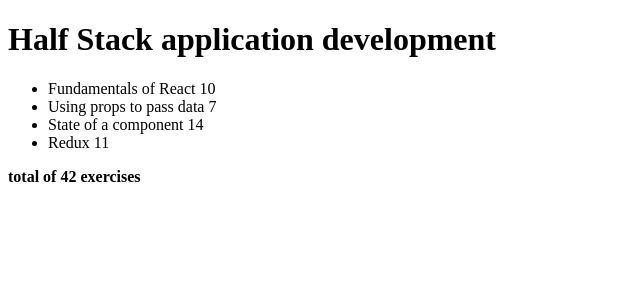
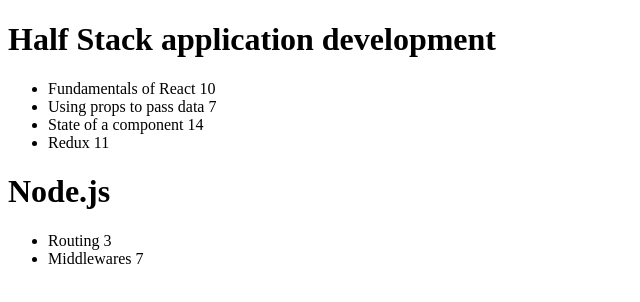
Before and after one commit to omarFarooq21/FullStackOpen, a React (Vite) app: page / in a window 1280 px wide. Shown: the top 302 px of the page, without its empty margins (0-640 px from the left). Built offline with nearby package versions, Linux system fonts and the light colour scheme.

Commit message:
2.5: Separate module step10

```diff
--- a/src/App.jsx
+++ b/src/App.jsx
@@ -1,6 +1,7 @@
 import Course from './components/Course'
 const App = () => {
-  const course = {
+  const courses = [
+  {
     id: 1,
     name: 'Half Stack application development',
     parts: [
@@ -24,10 +25,27 @@
         exercises: 11,
         id: 4
       }
+    ],
+  },
+  {
+    id: 2,
+    name: 'Node.js',
+    parts: [
+      {
+        name: 'Routing',
+        exercises: 3,
+        id: 1
+      },
+      {
+        name: 'Middlewares',
+        exercises: 7,
+        id: 2
+      }
     ]
   }
+]
 
-  return <Course course={course} />
+  return <Course courses={courses} />
 }
 
 export default App
--- a/src/components/Course.jsx
+++ b/src/components/Course.jsx
@@ -1,24 +1,30 @@
-const Course = ({course}) => {
-  console.log(course.parts)
-  const total = course.parts.reduce(
-    (sum, course) => {
-      return sum + course.exercises
-    }, 0
-  )
-  console.log(total)
+const Course = ({courses}) => {
+  // console.log(courses[0])
   return(
     <>
-     <h1>
-      {course.name}
-     </h1>
-     <ul>
-      {course.parts.map( (item) => <li key = {item.id}>{item.name} {item.exercises}</li>) }
-     </ul>
+    {
+      courses.map( (course) => {
+        return(
+          <>
+            <h1 key = {course.id}>
+              {course.name}
+            </h1>
+            {
+              <ul>
+                {course.parts.map((part) => {
+                  return(
+                    <>
+                      <li key={part.id}>{part.name} {part.exercises}</li>
+                    </>
+                  )
+                })}
+              </ul>
+            }
+          </>
 
-     <p>
-      <b>total of {total} exercises </b>
-     </p>
-
+        )
+       })
+    }
     </>
 
   )
```
